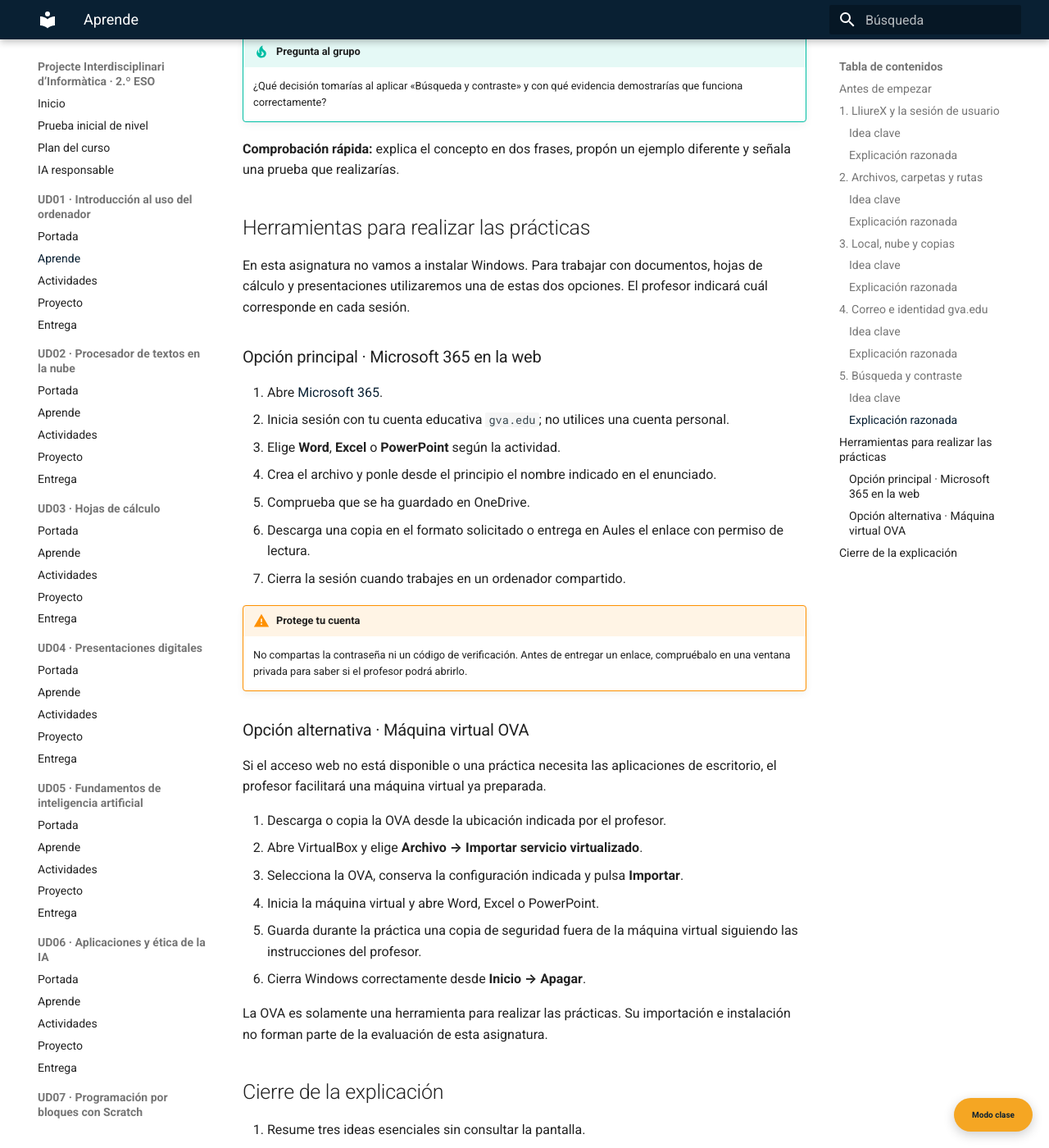
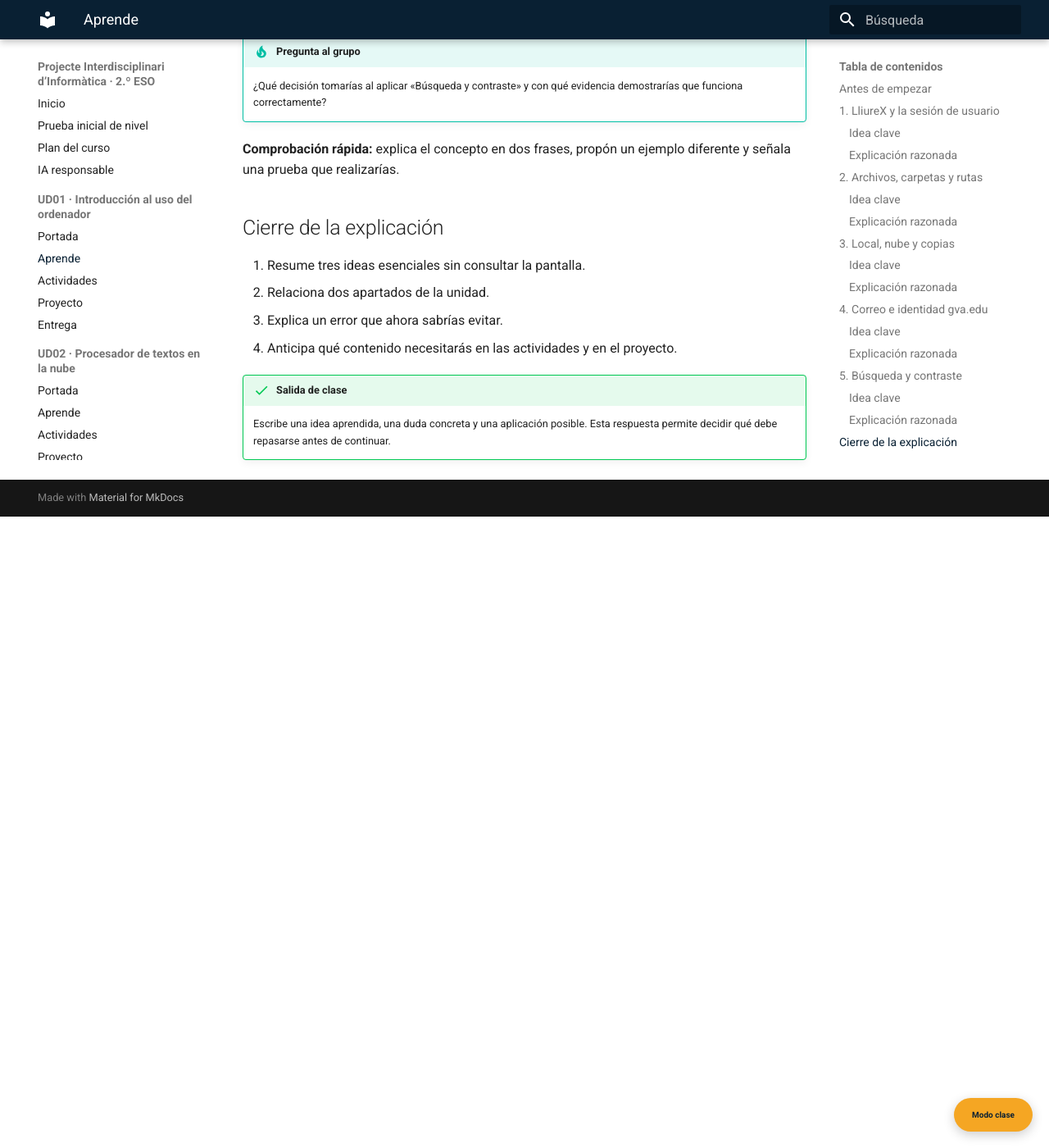
Before and after one commit to davidmolinafernadez/ESO_INFORMATICA_2ESO, an MkDocs documentation site: the page built from docs/ud01/aprende.md, in a window 1280 px wide and 1400 px high, scrolled down 4927 px. Shown: the whole window at 82% size. Built offline with MkDocs 1.6.1 and Material for MkDocs 9.7.7, drawn with Linux system fonts in a browser that asks for light colours.

Commit message:
Revert "Añadir acceso a Microsoft 365 y alternativa OVA"
This reverts commit 200d36494039650f8c96fb1a356e9bdae9bbeacf.

```diff
--- a/docs/ud01/aprende.md
+++ b/docs/ud01/aprende.md
@@ -122,36 +122,6 @@ Cuando una solución parece funcionar, debemos preguntarnos si funciona también
 
 **Comprobación rápida:** explica el concepto en dos frases, propón un ejemplo diferente y señala una prueba que realizarías.
 
-## Herramientas para realizar las prácticas
-
-En esta asignatura no vamos a instalar Windows. Para trabajar con documentos, hojas de cálculo y presentaciones utilizaremos una de estas dos opciones. El profesor indicará cuál corresponde en cada sesión.
-
-### Opción principal · Microsoft 365 en la web
-
-1. Abre [Microsoft 365](https://www.microsoft365.com/).
-2. Inicia sesión con tu cuenta educativa `gva.edu`; no utilices una cuenta personal.
-3. Elige **Word**, **Excel** o **PowerPoint** según la actividad.
-4. Crea el archivo y ponle desde el principio el nombre indicado en el enunciado.
-5. Comprueba que se ha guardado en OneDrive.
-6. Descarga una copia en el formato solicitado o entrega en Aules el enlace con permiso de lectura.
-7. Cierra la sesión cuando trabajes en un ordenador compartido.
-
-!!! warning "Protege tu cuenta"
-    No compartas la contraseña ni un código de verificación. Antes de entregar un enlace, compruébalo en una ventana privada para saber si el profesor podrá abrirlo.
-
-### Opción alternativa · Máquina virtual OVA
-
-Si el acceso web no está disponible o una práctica necesita las aplicaciones de escritorio, el profesor facilitará una máquina virtual ya preparada.
-
-1. Descarga o copia la OVA desde la ubicación indicada por el profesor.
-2. Abre VirtualBox y elige **Archivo → Importar servicio virtualizado**.
-3. Selecciona la OVA, conserva la configuración indicada y pulsa **Importar**.
-4. Inicia la máquina virtual y abre Word, Excel o PowerPoint.
-5. Guarda durante la práctica una copia de seguridad fuera de la máquina virtual siguiendo las instrucciones del profesor.
-6. Cierra Windows correctamente desde **Inicio → Apagar**.
-
-La OVA es solamente una herramienta para realizar las prácticas. Su importación e instalación no forman parte de la evaluación de esta asignatura.
-
 ## Cierre de la explicación
 
 1. Resume tres ideas esenciales sin consultar la pantalla.
```
